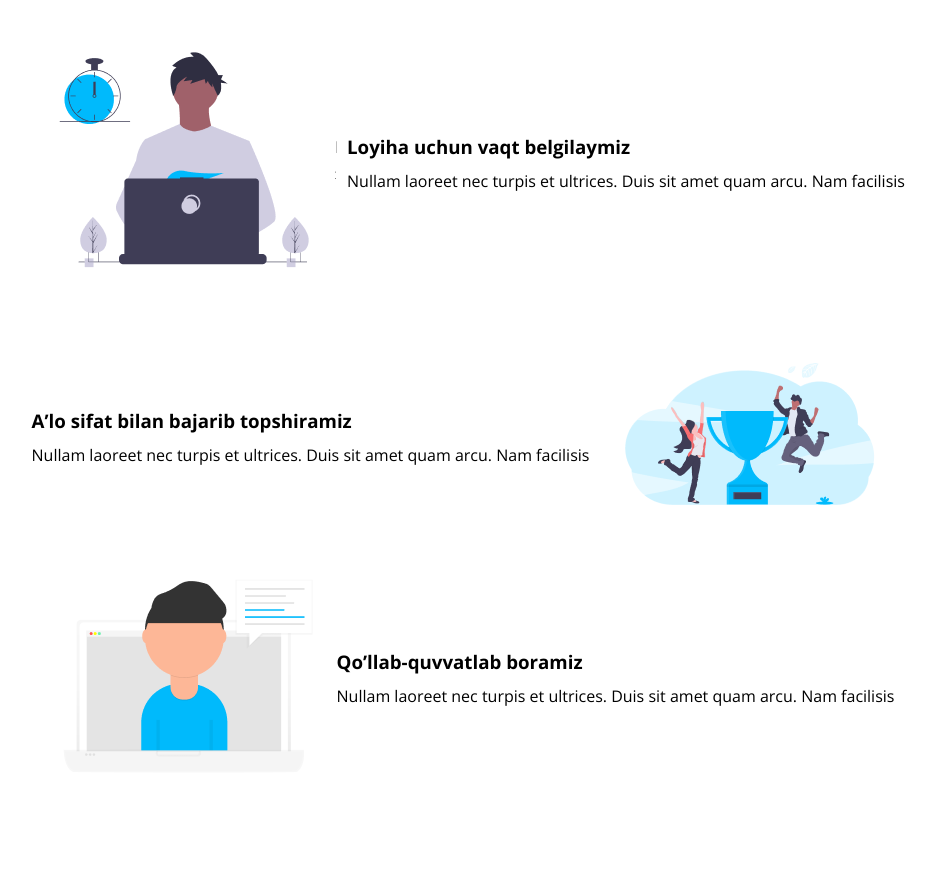
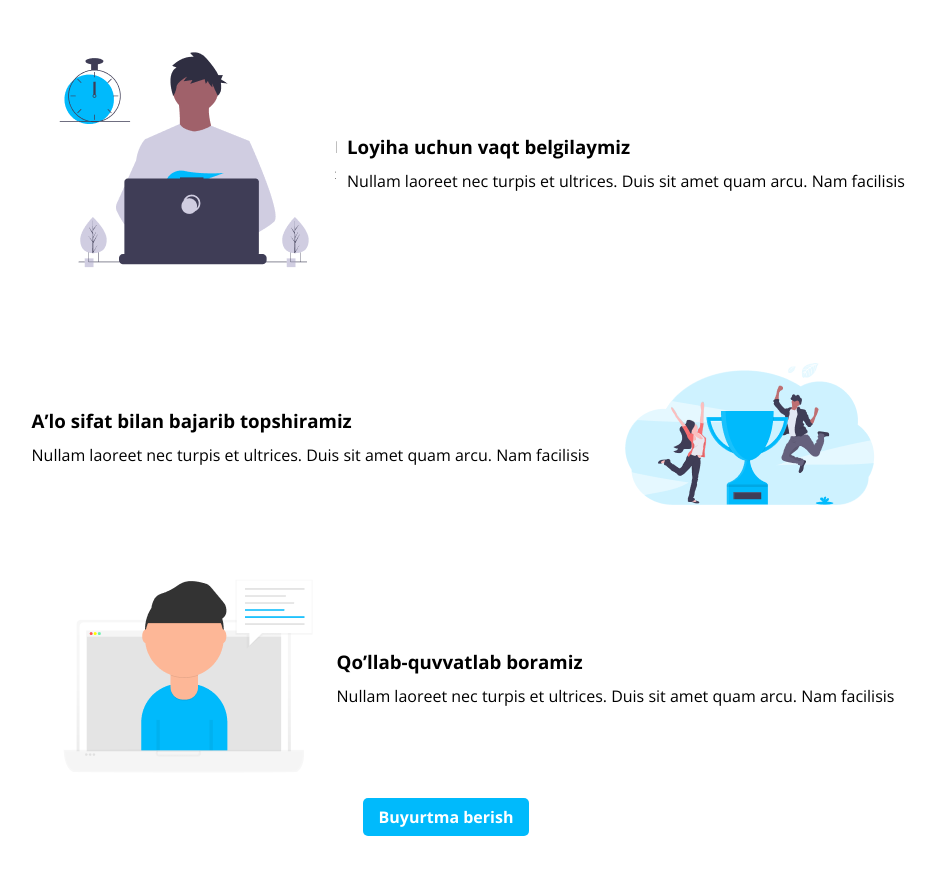
Before and after one commit to OzodaKhamdamova/pixar, a plain HTML site: page index.html in a window 1280 px wide. Shown: the part 2058-2933 px from the top of the page, without its empty margins (244-1179 px from the left). Before the commit the page ends 2863 px from the top, so only its background shows below. Drawn offline with nearby package versions, Linux system fonts and the light colour scheme.

Commit message:
link added

```diff
--- a/index.html
+++ b/index.html
@@ -149,6 +149,12 @@
 
                     </ul>
 
+                    <div class="links-list">
+                        <a class="links-order" href="#">Buyurtma berish</a>
+                    </div>
+
+
+
 
               </section>
 
```
Also changed, not shown: style.css (line endings or trailing spaces).
